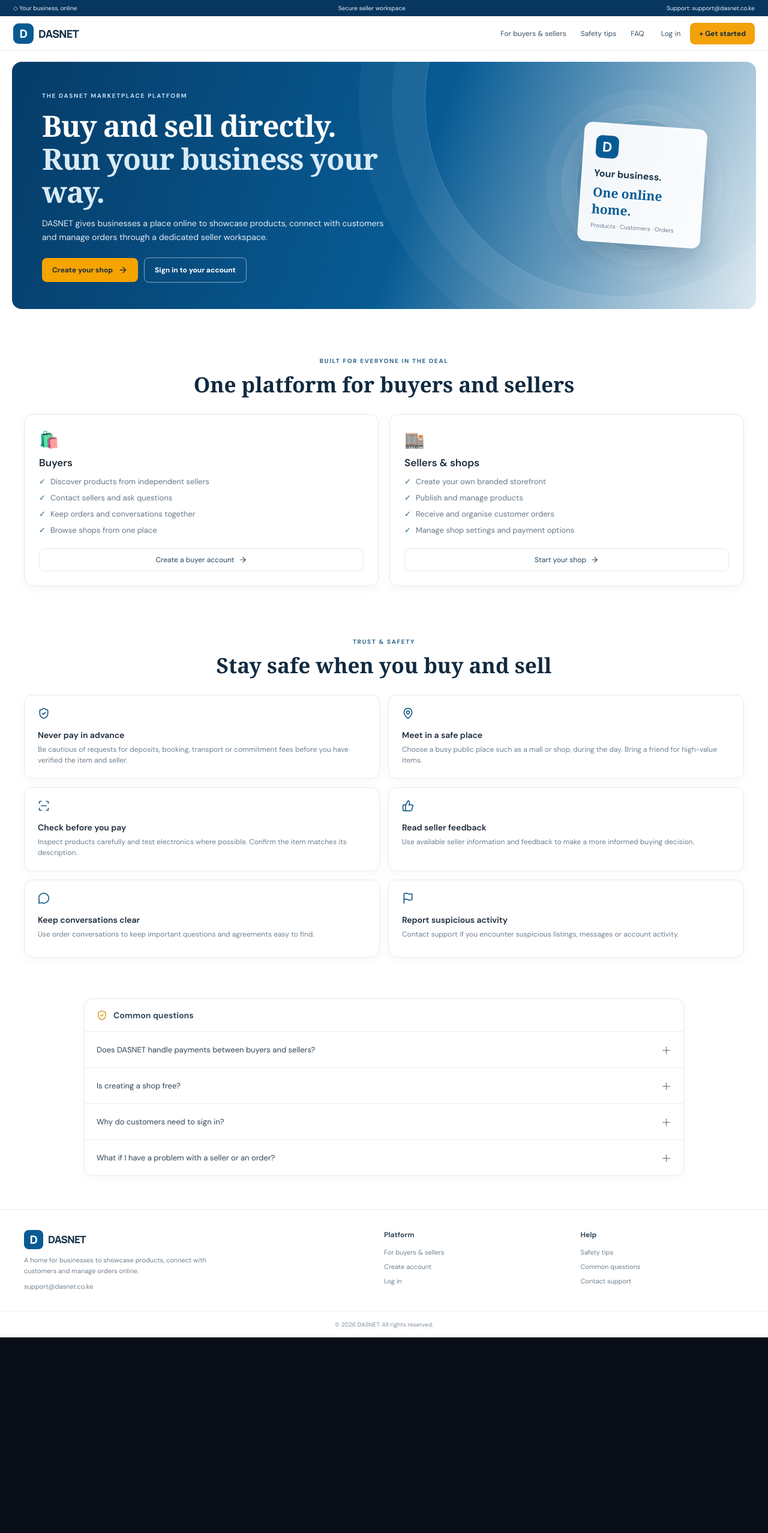
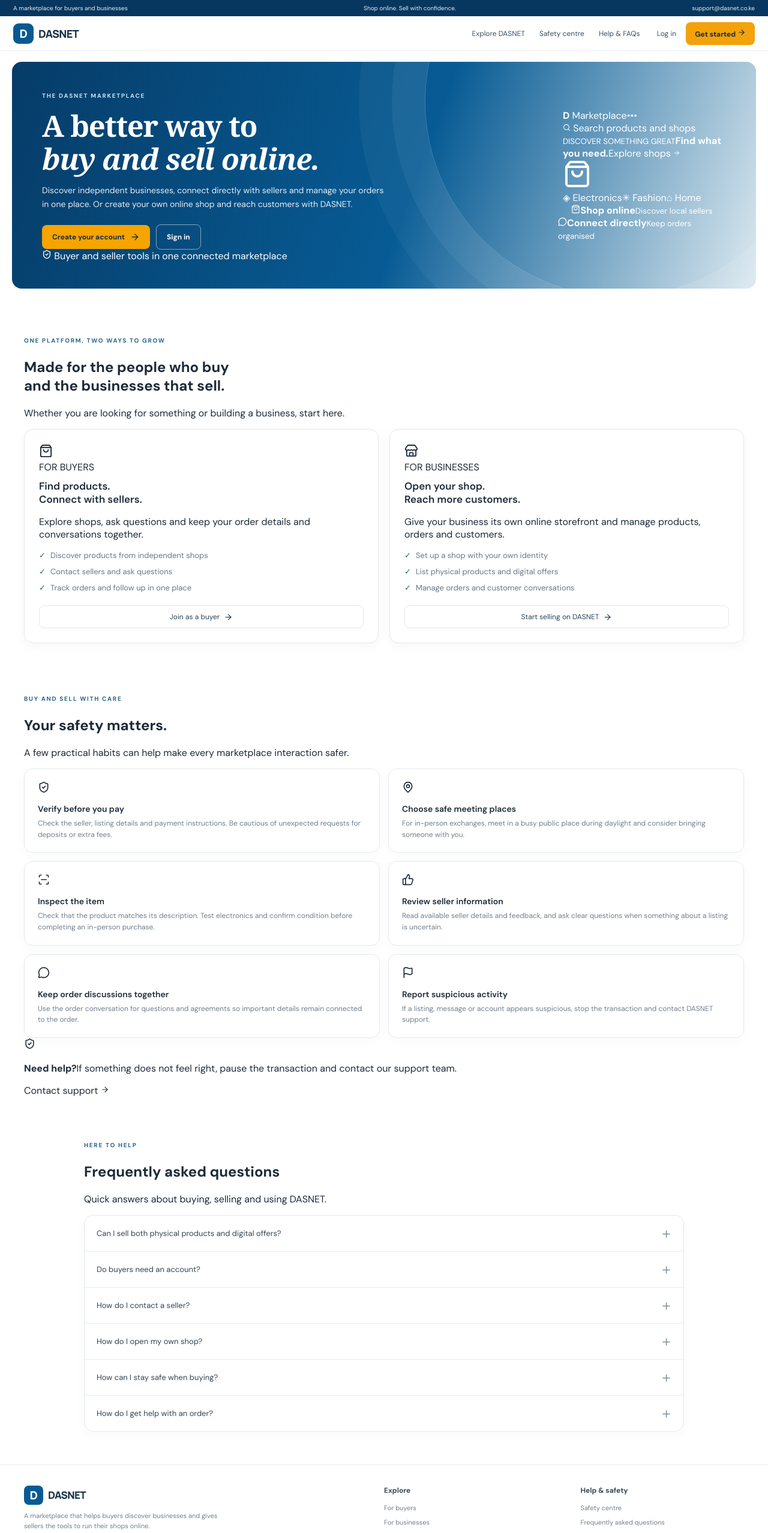
Before and after one commit to Zenkaak/dass, a React (Vite) app: page / in a window 1280 px wide. Shown: the top 2555 px of the page at 60% size. Before the commit the page ends 2229 px from the top, so only its background shows below. Built offline with nearby package versions, Linux system fonts and the light colour scheme.

Commit message:
Rebuild DASNET landing page to match marketplace reference

```diff
--- a/src/App.tsx
+++ b/src/App.tsx
@@ -40,19 +40,37 @@ function Brand() {
 
 function LandingPage() {
  const faqs=[
-  ['Does DASNET handle payments between buyers and sellers?','Payment handling depends on the merchant payment setup enabled for the shop. Customers should follow the payment instructions shown at checkout.'],
-  ['Is creating a shop free?','You can create an account and set up your shop. Any paid services or charges will be clearly shown before you use them.'],
-  ['Why do customers need to sign in?','Signing in helps protect customer accounts, orders and private conversations with sellers.'],
-  ['What if I have a problem with a seller or an order?','Use the order conversation to contact the seller. If the issue remains unresolved, contact DASNET support with your order details.']
+  ['Can I sell both physical products and digital offers?','Yes. DASNET shops can be used to present eligible physical products as well as digital products and offers. What a customer can order depends on the products the seller has published.'],
+  ['Do buyers need an account?','An account helps buyers keep their orders and private conversations in one place. Follow the sign-in prompts when placing an order or opening an order conversation.'],
+  ['How do I contact a seller?','Open the seller’s shop or place an order. Where order messaging is available, use the conversation attached to that order so the details stay together.'],
+  ['How do I open my own shop?','Create a DASNET account, complete the seller setup and add your shop details and products. Your shop is presented separately from the DASNET platform homepage.'],
+  ['How can I stay safe when buying?','Review the listing, ask questions, inspect the item before paying where practical, and be careful with requests for deposits or extra fees.'],
+  ['How do I get help with an order?','Start by contacting the seller through the order conversation. If the issue is not resolved, contact DASNET support and include your order reference.']
+ ];
+ const safety=[
+  [ShieldCheck,'Verify before you pay','Check the seller, listing details and payment instructions. Be cautious of unexpected requests for deposits or extra fees.'],
+  [MapPin,'Choose safe meeting places','For in-person exchanges, meet in a busy public place during daylight and consider bringing someone with you.'],
+  [ScanLine,'Inspect the item','Check that the product matches its description. Test electronics and confirm condition before completing an in-person purchase.'],
+  [ThumbsUp,'Review seller information','Read available seller details and feedback, and ask clear questions when something about a listing is uncertain.'],
+  [MessageCircle,'Keep order discussions together','Use the order conversation for questions and agreements so important details remain connected to the order.'],
+  [Flag,'Report suspicious activity','If a listing, message or account appears suspicious, stop the transaction and contact DASNET support.']
  ];
  return <main className="das-landing">
-  <div className="das-topline"><span>◇ Your business, online</span><span>Secure seller workspace</span><span>Support: support@dasnet.co.ke</span></div>
-  <nav className="das-market-nav"><Brand/><div className="das-market-nav-links"><a href="#buyers-sellers">For buyers & sellers</a><a href="#safety">Safety tips</a><a href="#faq">FAQ</a></div><div className="das-market-nav-actions"><a href="/login">Log in</a><a className="das-nav-signup" href="/signup">+ Get started</a></div></nav>
-  <section className="das-landing-hero"><div className="das-landing-hero-copy"><span className="das-kicker">THE DASNET MARKETPLACE PLATFORM</span><h1>Buy and sell directly.<br/><span>Run your business your way.</span></h1><p>DASNET gives businesses a place online to showcase products, connect with customers and manage orders through a dedicated seller workspace.</p><div className="das-landing-actions"><a href="/signup" className="das-primary-action">Create your shop <ArrowRight size={16}/></a><a href="/login" className="das-secondary-action">Sign in to your account</a></div></div><div className="das-hero-art"><div className="das-art-orbit"></div><div className="das-art-card"><span className="das-art-logo">D</span><strong>Your business.</strong><b>One online home.</b><small>Products · Customers · Orders</small></div></div></section>
-  <section className="das-audience-section" id="buyers-sellers"><div className="das-centered-heading"><span className="das-kicker">BUILT FOR EVERYONE IN THE DEAL</span><h2>One platform for buyers and sellers</h2></div><div className="das-audience-grid"><article className="das-info-card"><span className="das-info-emoji">🛍️</span><h3>Buyers</h3><ul><li>Discover products from independent sellers</li><li>Contact sellers and ask questions</li><li>Keep orders and conversations together</li><li>Browse shops from one place</li></ul><a href="/signup">Create a buyer account <ArrowRight size={14}/></a></article><article className="das-info-card"><span className="das-info-emoji">🏬</span><h3>Sellers & shops</h3><ul><li>Create your own branded storefront</li><li>Publish and manage products</li><li>Receive and organise customer orders</li><li>Manage shop settings and payment options</li></ul><a href="/signup">Start your shop <ArrowRight size={14}/></a></article></div></section>
-  <section className="das-safety-section" id="safety"><div className="das-centered-heading"><span className="das-kicker">TRUST & SAFETY</span><h2>Stay safe when you buy and sell</h2></div><div className="das-safety-grid"><article><ShieldCheck/><h3>Never pay in advance</h3><p>Be cautious of requests for deposits, booking, transport or commitment fees before you have verified the item and seller.</p></article><article><MapPin/><h3>Meet in a safe place</h3><p>Choose a busy public place such as a mall or shop, during the day. Bring a friend for high-value items.</p></article><article><ScanLine/><h3>Check before you pay</h3><p>Inspect products carefully and test electronics where possible. Confirm the item matches its description.</p></article><article><ThumbsUp/><h3>Read seller feedback</h3><p>Use available seller information and feedback to make a more informed buying decision.</p></article><article><MessageCircle/><h3>Keep conversations clear</h3><p>Use order conversations to keep important questions and agreements easy to find.</p></article><article><Flag/><h3>Report suspicious activity</h3><p>Contact support if you encounter suspicious listings, messages or account activity.</p></article></div></section>
-  <section className="das-faq-section" id="faq"><div className="das-faq-panel"><div className="das-faq-title"><ShieldCheck size={18}/><strong>Common questions</strong></div>{faqs.map(([q,answer])=><details key={q}><summary>{q}<span>＋</span></summary><p>{answer}</p></details>)}</div></section>
-  <footer className="das-landing-footer"><div className="das-footer-main"><div className="das-footer-brand"><Brand/><p>A home for businesses to showcase products, connect with customers and manage orders online.</p><a href="mailto:support@dasnet.co.ke">support@dasnet.co.ke</a></div><div><strong>Platform</strong><a href="#buyers-sellers">For buyers & sellers</a><a href="/signup">Create account</a><a href="/login">Log in</a></div><div><strong>Help</strong><a href="#safety">Safety tips</a><a href="#faq">Common questions</a><a href="mailto:support@dasnet.co.ke">Contact support</a></div></div><div className="das-footer-bottom">© {new Date().getFullYear()} DASNET. All rights reserved.</div></footer>
+  <div className="das-topline"><span><span className="das-topline-dot"/> A marketplace for buyers and businesses</span><span>Shop online. Sell with confidence.</span><a href="mailto:support@dasnet.co.ke">support@dasnet.co.ke</a></div>
+  <header className="das-site-header">
+   <nav className="das-market-nav" aria-label="Main navigation"><Brand/><div className="das-market-nav-links"><a href="#buyers-sellers">Explore DASNET</a><a href="#safety">Safety centre</a><a href="#faq">Help & FAQs</a></div><div className="das-market-nav-actions"><a href="/login">Log in</a><a className="das-nav-signup" href="/signup">Get started <ArrowRight size={14}/></a></div></nav>
+  </header>
+  <section className="das-landing-hero">
+   <div className="das-landing-hero-copy"><span className="das-kicker"><i/> THE DASNET MARKETPLACE</span><h1>A better way to<br/><em>buy and sell online.</em></h1><p>Discover independent businesses, connect directly with sellers and manage your orders in one place. Or create your own online shop and reach customers with DASNET.</p><div className="das-landing-actions"><a href="/signup" className="das-primary-action">Create your account <ArrowRight size={16}/></a><a href="/login" className="das-secondary-action">Sign in</a></div><div className="das-hero-note"><ShieldCheck size={16}/> <span>Buyer and seller tools in one connected marketplace</span></div></div>
+   <div className="das-hero-art" aria-hidden="true"><div className="das-hero-art-glow"/><div className="das-market-visual"><div className="das-visual-top"><span className="das-visual-brand"><b>D</b> Marketplace</span><span className="das-visual-dots">•••</span></div><div className="das-visual-search"><Search size={13}/> Search products and shops</div><div className="das-visual-feature"><div><small>DISCOVER SOMETHING GREAT</small><strong>Find what<br/>you need.</strong><i>Explore shops <ArrowRight size={12}/></i></div><div className="das-visual-bag"><ShoppingBag size={48}/><span/></div></div><div className="das-visual-categories"><span><b>◈</b> Electronics</span><span><b>✳</b> Fashion</span><span><b>⌂</b> Home</span></div><div className="das-visual-products"><i/><i/><i/></div></div><div className="das-visual-float das-visual-float-one"><span><ShoppingBag size={15}/></span><b>Shop online</b><small>Discover local sellers</small></div><div className="das-visual-float das-visual-float-two"><span><MessageCircle size={15}/></span><b>Connect directly</b><small>Keep orders organised</small></div></div>
+  </section>
+  <section className="das-audience-section" id="buyers-sellers"><div className="das-section-intro"><span className="das-kicker">ONE PLATFORM, TWO WAYS TO GROW</span><h2>Made for the people who buy<br/>and the businesses that sell.</h2><p>Whether you are looking for something or building a business, start here.</p></div><div className="das-audience-grid">
+   <article className="das-info-card das-buyer-card"><div className="das-card-icon"><ShoppingBag size={23}/></div><div className="das-card-eyebrow">FOR BUYERS</div><h3>Find products.<br/>Connect with sellers.</h3><p>Explore shops, ask questions and keep your order details and conversations together.</p><ul><li>Discover products from independent shops</li><li>Contact sellers and ask questions</li><li>Track orders and follow up in one place</li></ul><a href="/signup">Join as a buyer <ArrowRight size={15}/></a></article>
+   <article className="das-info-card das-seller-card"><div className="das-card-icon"><Store size={23}/></div><div className="das-card-eyebrow">FOR BUSINESSES</div><h3>Open your shop.<br/>Reach more customers.</h3><p>Give your business its own online storefront and manage products, orders and customers.</p><ul><li>Set up a shop with your own identity</li><li>List physical products and digital offers</li><li>Manage orders and customer conversations</li></ul><a href="/signup">Start selling on DASNET <ArrowRight size={15}/></a></article>
+  </div></section>
+  <section className="das-safety-section" id="safety"><div className="das-section-intro"><span className="das-kicker">BUY AND SELL WITH CARE</span><h2>Your safety matters.</h2><p>A few practical habits can help make every marketplace interaction safer.</p></div><div className="das-safety-grid">{safety.map(([Icon,title,copy]:any)=><article key={title}><span className="das-safety-icon"><Icon size={20}/></span><div><h3>{title}</h3><p>{copy}</p></div></article>)}</div><div className="das-safety-help"><ShieldCheck size={19}/><p><strong>Need help?</strong><span>If something does not feel right, pause the transaction and contact our support team.</span></p><a href="mailto:support@dasnet.co.ke">Contact support <ArrowRight size={14}/></a></div></section>
+  <section className="das-faq-section" id="faq"><div className="das-faq-heading"><span className="das-kicker">HERE TO HELP</span><h2>Frequently asked questions</h2><p>Quick answers about buying, selling and using DASNET.</p></div><div className="das-faq-panel">{faqs.map(([q,answer])=><details key={q}><summary>{q}<span>＋</span></summary><p>{answer}</p></details>)}</div></section>
+  <footer className="das-landing-footer"><div className="das-footer-main"><div className="das-footer-brand"><Brand/><p>A marketplace that helps buyers discover businesses and gives sellers the tools to run their shops online.</p><a className="das-footer-email" href="mailto:support@dasnet.co.ke">support@dasnet.co.ke</a></div><div><strong>Explore</strong><a href="#buyers-sellers">For buyers</a><a href="#buyers-sellers">For businesses</a><a href="/signup">Create an account</a></div><div><strong>Help & safety</strong><a href="#safety">Safety centre</a><a href="#faq">Frequently asked questions</a><a href="mailto:support@dasnet.co.ke">Contact support</a></div></div><div className="das-footer-bottom"><span>© {new Date().getFullYear()} DASNET. All rights reserved.</span><span>Built for buyers. Made for businesses.</span></div></footer>
  </main>;
 }
 
```
